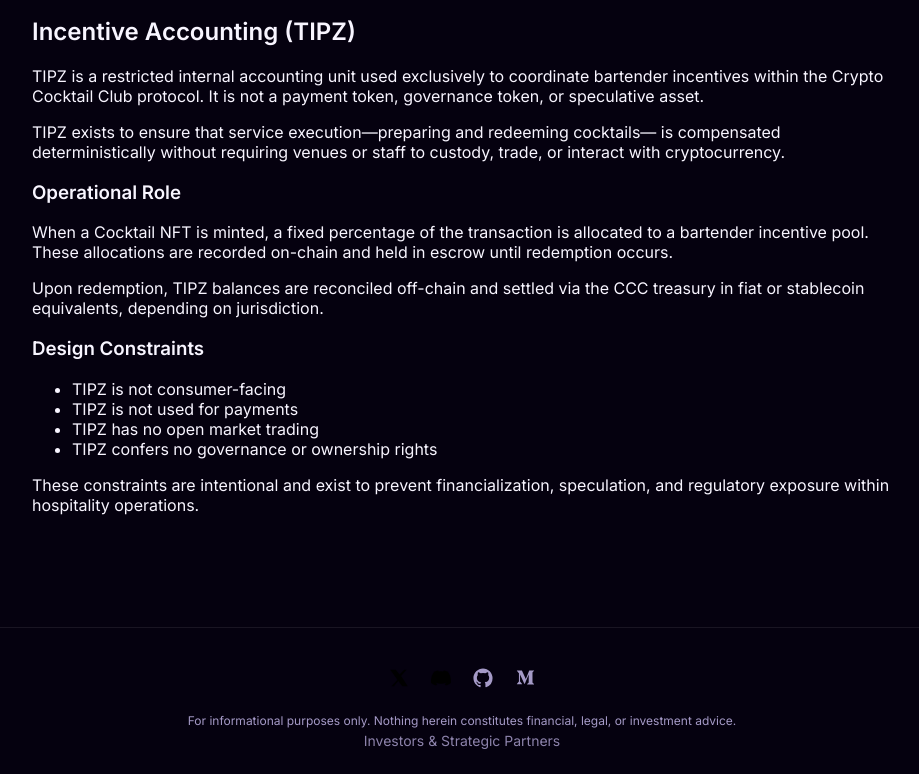
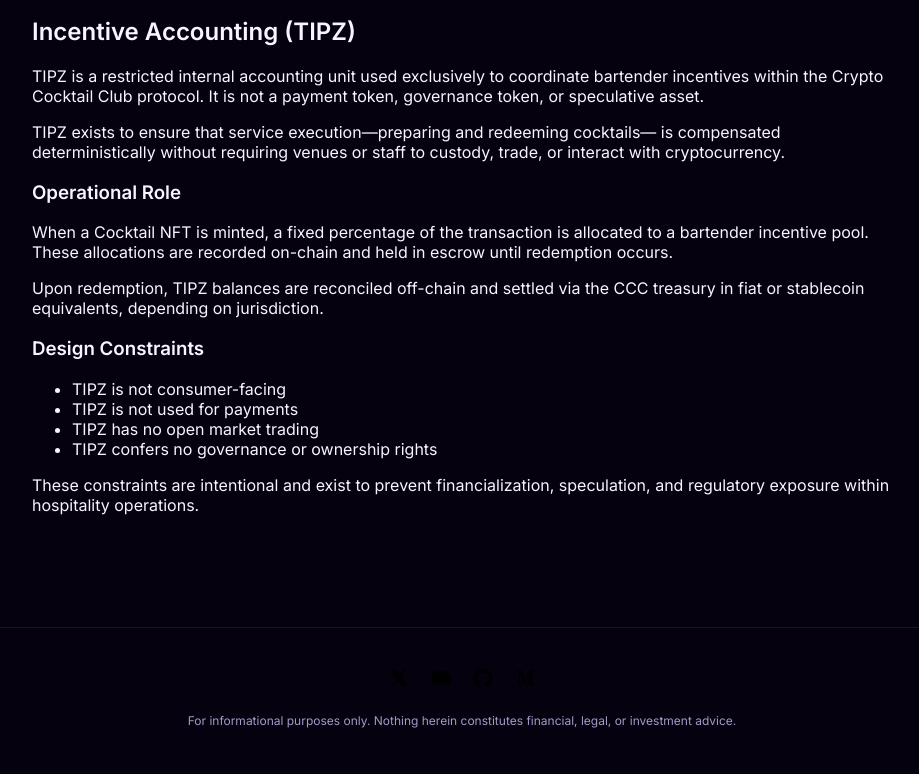
Before and after one commit to cryptococktailclub/ccc-litepaper, a plain HTML site: page whitepaper/index.html in a window 1280 px wide. Shown: the part 3243-4017 px from the top of the page, without its empty margins (178-1097 px from the left). Drawn offline with Linux system fonts and the light colour scheme.

Commit message:
Update index.html

```diff
--- a/whitepaper/index.html
+++ b/whitepaper/index.html
@@ -234,68 +234,71 @@
      ========================= -->
 <footer class="site-footer">
 
+  <!-- SOCIAL ICONS -->
   <div class="footer-icons">
 
     <!-- X -->
-<a href="https://x.com/Cocktail2Crypto"
+    <a
+      href="https://x.com/Cocktail2Crypto"
       class="footer-icon-link"
       target="_blank"
       rel="noopener"
-   aria-label="Crypto Cocktail Club on X">
+      aria-label="Crypto Cocktail Club on X"
+    >
       <svg viewBox="0 0 24 24" aria-hidden="true">
         <path d="M18.244 2H21l-6.524 7.455L22.5 22h-6.438l-4.98-6.49L5.89 22H3.13l6.98-7.975L1.5 2h6.602l4.503 5.854L18.244 2z"/>
       </svg>
     </a>
 
     <!-- Discord -->
-<a href="https://discord.gg/9z4rzPkgU9"
+    <a
+      href="https://discord.gg/9z4rzPkgU9"
       class="footer-icon-link"
       target="_blank"
       rel="noopener"
-   aria-label="Crypto Cocktail Club on Discord">
+      aria-label="Crypto Cocktail Club on Discord"
+    >
       <svg viewBox="0 0 24 24" aria-hidden="true">
         <path d="M20.317 4.369a19.791 19.791 0 0 0-4.885-1.515.074.074 0 0 0-.078.037c-.211.375-.444.864-.608 1.249a18.364 18.364 0 0 0-5.487 0 12.36 12.36 0 0 0-.617-1.249.077.077 0 0 0-.078-.037 19.736 19.736 0 0 0-4.885 1.515.07.07 0 0 0-.032.027C.533 9.046-.32 13.58.099 18.057a.082.082 0 0 0 .031.056 19.9 19.9 0 0 0 5.993 3.029.078.078 0 0 0 .084-.027c.462-.63.873-1.295 1.226-1.994a.076.076 0 0 0-.041-.105 13.107 13.107 0 0 1-1.872-.892.077.077 0 0 1-.008-.127c.126-.094.252-.192.371-.291a.074.074 0 0 1 .077-.01c3.927 1.793 8.18 1.793 12.061 0a.073.073 0 0 1 .078.01c.12.099.246.197.372.291a.077.077 0 0 1-.006.127 12.299 12.299 0 0 1-1.873.892.076.076 0 0 0-.04.105c.36.699.77 1.364 1.225 1.994a.076.076 0 0 0 .084.028 19.876 19.876 0 0 0 6.002-3.029.077.077 0 0 0 .032-.056c.5-5.177-.838-9.673-3.548-13.661a.061.061 0 0 0-.031-.027z"/>
       </svg>
     </a>
 
     <!-- GitHub -->
-  <a href="https://github.com/cryptococktailclub"
+    <a
+      href="https://github.com/cryptococktailclub"
       class="footer-icon-link"
       target="_blank"
       rel="noopener"
-     aria-label="Crypto Cocktail Club on GitHub">
-    <svg viewBox="0 0 24 24" fill="currentColor" aria-hidden="true">
+      aria-label="Crypto Cocktail Club on GitHub"
+    >
+      <svg viewBox="0 0 24 24" aria-hidden="true">
         <path d="M12 .5C5.73.5.5 5.74.5 12.02c0 5.11 3.29 9.45 7.86 10.98.57.11.78-.25.78-.55v-2.04c-3.2.7-3.88-1.55-3.88-1.55-.52-1.32-1.28-1.67-1.28-1.67-1.04-.71.08-.7.08-.7 1.15.08 1.76 1.19 1.76 1.19 1.03 1.76 2.7 1.25 3.36.96.1-.75.4-1.25.72-1.54-2.55-.29-5.24-1.28-5.24-5.7 0-1.26.45-2.29 1.18-3.09-.12-.29-.51-1.46.11-3.05 0 0 .97-.31 3.18 1.18a11.1 11.1 0 0 1 5.8 0c2.2-1.49 3.18-1.18 3.18-1.18.62 1.59.23 2.76.11 3.05.74.8 1.18 1.83 1.18 3.09 0 4.43-2.7 5.4-5.27 5.68.41.36.78 1.08.78 2.18v3.23c0 .31.2.67.79.55A11.53 11.53 0 0 0 23.5 12.02C23.5 5.74 18.27.5 12 .5z"/>
       </svg>
     </a>
 
     <!-- Medium -->
-  <a href="https://medium.com/@cryptococktailclub"
+    <a
+      href="https://medium.com/@cryptococktailclub"
       class="footer-icon-link"
       target="_blank"
       rel="noopener"
-     aria-label="Crypto Cocktail Club on Medium">
-    <svg viewBox="0 0 24 24" fill="currentColor" aria-hidden="true">
+      aria-label="Crypto Cocktail Club on Medium"
+    >
+      <svg viewBox="0 0 24 24" aria-hidden="true">
         <path d="M4.37 6.14a.5.5 0 0 0-.18-.42L2.24 3.4V3h6.05l4.68 10.26L17.08 3h5.76v.4l-1.67 1.6a.48.48 0 0 0-.18.46v11.76a.48.48 0 0 0 .18.46l1.63 1.6v.4h-8.2v-.4l1.69-1.64c.17-.17.17-.22.17-.46V7.67L11.8 18.96h-.63L6.06 7.67v7.98a1.1 1.1 0 0 0 .3.91l2.2 2.66v.4H2.24v-.4l2.2-2.66a1.07 1.07 0 0 0 .28-.91V6.14z"/>
       </svg>
     </a>
 
   </div>
+
   <div class="ccc-footer-disclaimer">
     <p>
       For informational purposes only. Nothing herein constitutes financial,
       legal, or investment advice.
     </p>
   </div>
-<div class="footer-section">
-  <a
-    href="/investors"
-    class="footer-link investor-link"
-    aria-label="Crypto Cocktail Club Investors and Strategic Partners"
-  >
-    Investors & Strategic Partners
-  </a>
-</div>
+
+</footer>
 
 <script src="/script.js"></script>
 
```
Lines whose indentation alone changed are shown as unchanged.
